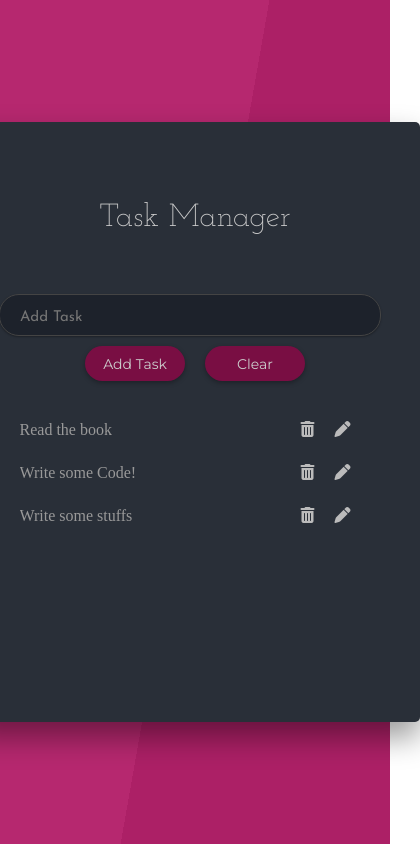
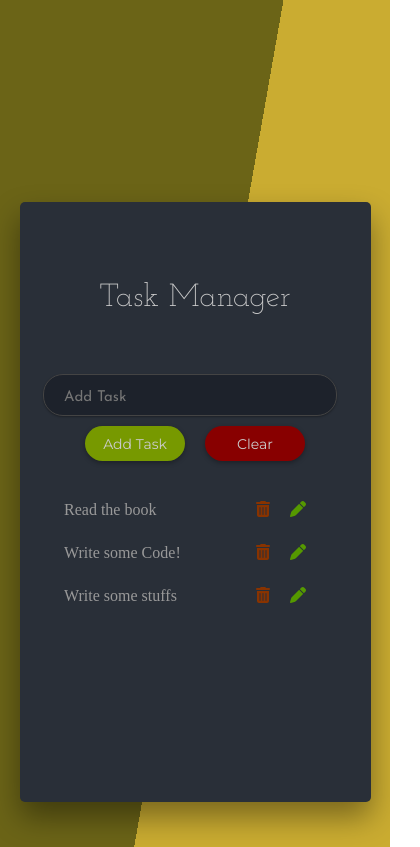
Before and after one commit to michojekunle/Task-Manager, a React (Create React App) app: page / in a window 390 px wide. Shown: the top 847 px of the page, 420 px wide, since content can reach past the window. Built offline with nearby package versions, Linux system fonts and the light colour scheme.

Commit message:
Made project responsive

```diff
--- a/src/App.css
+++ b/src/App.css
@@ -8,9 +8,10 @@
 }
 
 .container {
-  background: linear-gradient(100deg, rgb(182, 40, 111) 50%, #ac2066 0);
+  background: linear-gradient(100deg,  rgb(107, 100, 23) 50%,rgb(202, 172, 49) 0);
   width: 100%;
-  height: 100vh;
+  min-height: 100vh;
+  padding: 5rem 0;
   display: flex;
   justify-content: center;
   align-items: center;
@@ -18,8 +19,9 @@
 
 .app-wrapper {
   background-color: #292f38;
-  width: 25%;
-  min-width: 450px;
+  width: 90%;
+  max-width: 700px;
+
   height: 600px;
   padding: 30px;
   box-sizing: border-box;
@@ -51,6 +53,8 @@
   margin-bottom: 10px;
 }
 
+
+
 .list {
   width: 90%;
   margin: auto;
@@ -77,8 +81,9 @@
 }
 
 .task-input {
-  width: 350px;
-  min-width: 250px;
+  width: 90%;
+  min-width: 220px;
+  max-width: 350px;
   padding: 15px 10px 10px 20px;
   margin-right: 10px;
   font-family: 'Josefin Sans', serif;
@@ -101,7 +106,7 @@
 
 .add-task-btn {
   min-width: 100px;
-  background-color: #790e43;
+  background-color: #790;
   color: #ccc;
   border: none;
   font-family: 'Montserrat', sans-serif;
@@ -132,20 +137,20 @@
 
 .btn-delete i {
   font-size: 16px;
-  color: #bbb;
+  color: #830;
   margin-right: 20px;
 }
 
 .btn-edit i {
   font-size: 16px;
-  color: #bbb;
+  color: #590;
   margin-right: 20px;
 }
 
 .clear-btn {
   width: 100px;
   height: 35px;
-  background-color: #790e43;
+  background-color: #800;
   color: #ccc;
   border: none;
   font-family: 'Montserrat', sans-serif;
```
